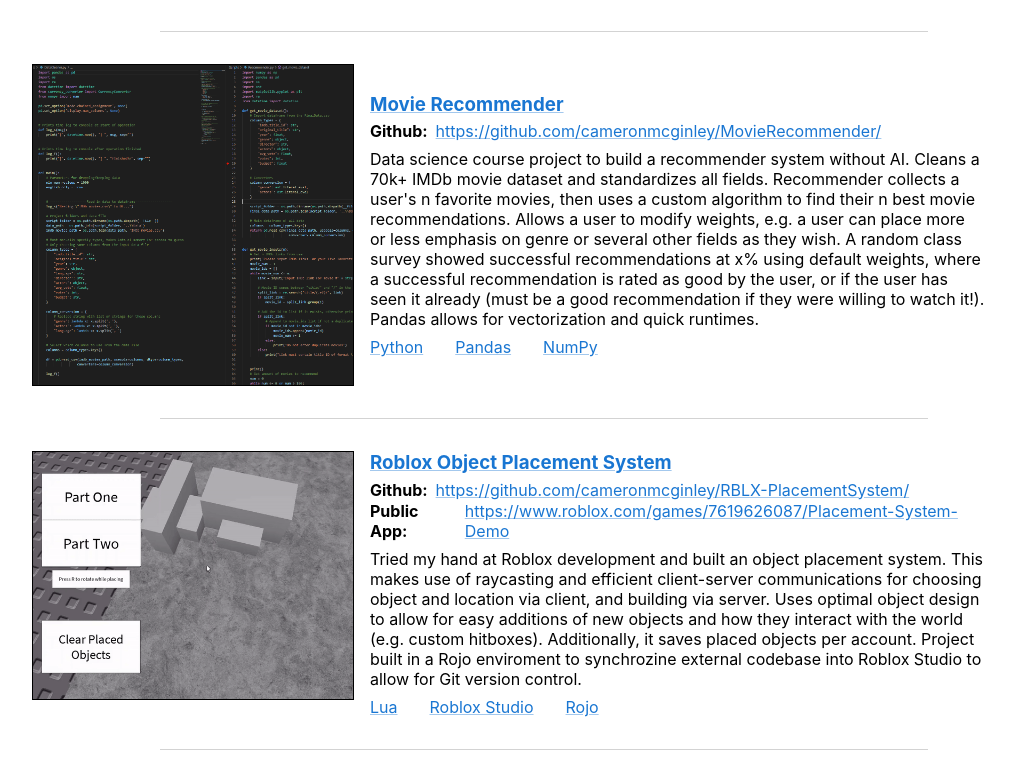
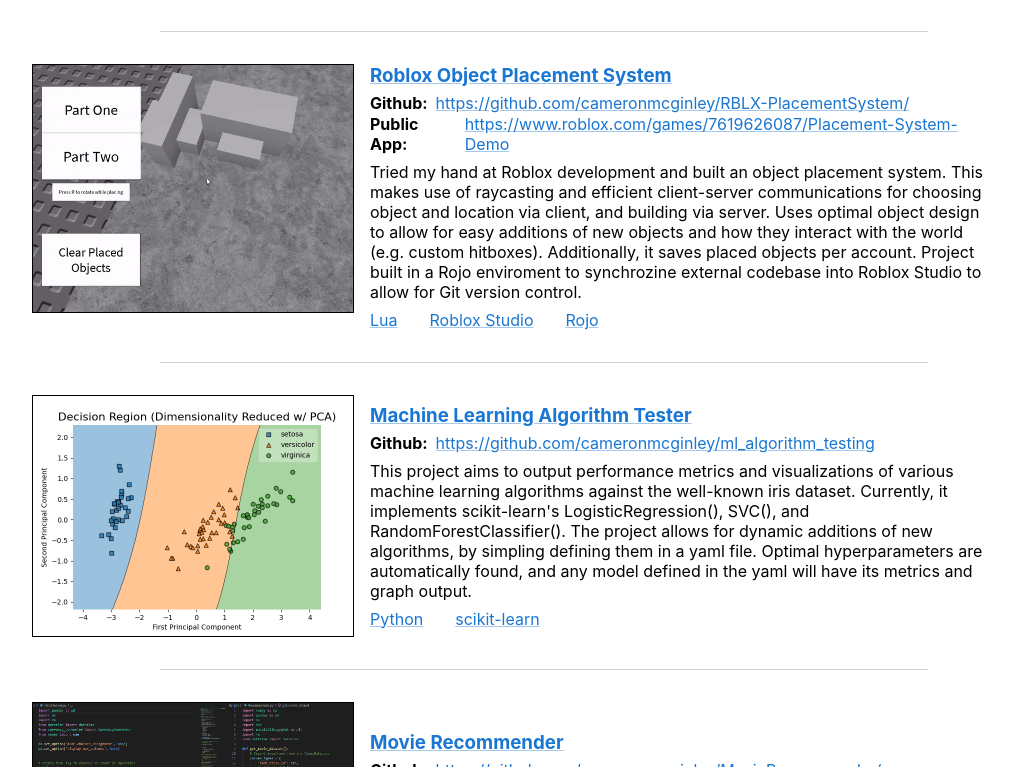
Before and after one commit to cameronmcginley/cameronmcginley.github.io, a React (Create React App) app: page / in a window 1280 px wide. Shown: the part 1653-2420 px from the top of the page, without its empty margins (96-1110 px from the left). Built offline with nearby package versions, Linux system fonts and the light colour scheme.

Commit message:
Add ml algorithm tester project

```diff
--- a/src/Components/Projects.js
+++ b/src/Components/Projects.js
@@ -64,31 +64,6 @@ const Projects = () => {
 
       <ProjectCard
         cardData={{
-          title: "Movie Recommender",
-          project_link: "",
-          gh_link: "https://github.com/cameronmcginley/MovieRecommender/",
-          description:
-            "Data science course project to build a recommender system without AI. Cleans a 70k+ IMDb movie dataset and standardizes all fields. Recommender collects a user's n favorite movies, then uses a custom algorithm to find their n best movie recommendations. Allows a user to modify weights, e.g. a user can place more or less emphasis on genre or several other fields as they wish. A random class survey showed successful recommendations at x% using default weights, where a successful recommendation is rated as good by the user, or if the user has seen it already (must be a good recommendation if they were willing to watch it!). Pandas allows for vectorization and quick runtimes.",
-          image: "project-movierecommender-image2.png",
-          tools: [
-            {
-              text: "Python",
-              link: "https://www.python.org/",
-            },
-            {
-              text: "Pandas",
-              link: "https://pandas.pydata.org/",
-            },
-            {
-              text: "NumPy",
-              link: "https://numpy.org/",
-            },
-          ],
-        }}
-      />
-
-      <ProjectCard
-        cardData={{
           title: "Roblox Object Placement System",
           project_link:
             "https://www.roblox.com/games/7619626087/Placement-System-Demo",
@@ -108,6 +83,52 @@ const Projects = () => {
             {
               text: "Rojo",
               link: "https://rojo.space/",
+            },
+          ],
+        }}
+      />
+
+      <ProjectCard
+        cardData={{
+          title: "Machine Learning Algorithm Tester",
+          project_link: "",
+          gh_link: "https://github.com/cameronmcginley/ml_algorithm_testing",
+          description:
+            "This project aims to output performance metrics and visualizations of various machine learning algorithms against the well-known iris dataset. Currently, it implements scikit-learn's LogisticRegression(), SVC(), and RandomForestClassifier(). The project allows for dynamic additions of new algorithms, by simpling defining them in a yaml file. Optimal hyperparameters are automatically found, and any model defined in the yaml will have its metrics and graph output.",
+          image: "project-mltester-image.png",
+          tools: [
+            {
+              text: "Python",
+              link: "https://www.python.org/",
+            },
+            {
+              text: "scikit-learn",
+              link: "https://scikit-learn.org/",
+            },
+          ],
+        }}
+      />
+
+      <ProjectCard
+        cardData={{
+          title: "Movie Recommender",
+          project_link: "",
+          gh_link: "https://github.com/cameronmcginley/MovieRecommender/",
+          description:
+            "Data science course project to build a recommender system without AI. Cleans a 70k+ IMDb movie dataset and standardizes all fields. Recommender collects a user's n favorite movies, then uses a custom algorithm to find their n best movie recommendations. Allows a user to modify weights, e.g. a user can place more or less emphasis on genre or several other fields as they wish. A random class survey showed successful recommendations at x% using default weights, where a successful recommendation is rated as good by the user, or if the user has seen it already (must be a good recommendation if they were willing to watch it!). Pandas allows for vectorization and quick runtimes.",
+          image: "project-movierecommender-image2.png",
+          tools: [
+            {
+              text: "Python",
+              link: "https://www.python.org/",
+            },
+            {
+              text: "Pandas",
+              link: "https://pandas.pydata.org/",
+            },
+            {
+              text: "NumPy",
+              link: "https://numpy.org/",
             },
           ],
         }}
```
Also changed, not shown: public/images/project-mltester-image.png (added).
